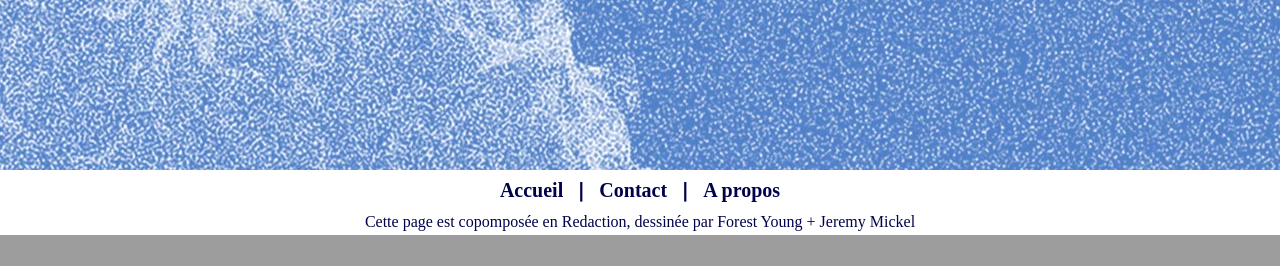
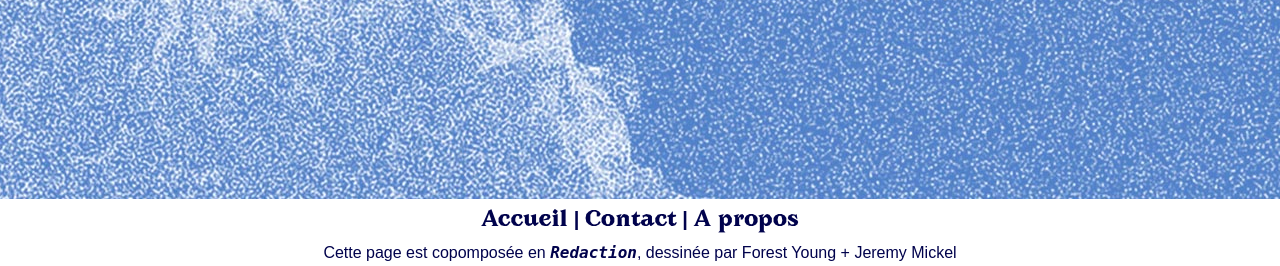
Before and after one commit to adria-sr/my-website, a PHP site: page /projet-micro.html in a window 1280 px wide. Shown: the part 2117-2383 px from the top of the page. Before the commit the page ends 2352 px from the top, so only its background shows below. Run offline with PHP 8.4, Linux system fonts and the light colour scheme; some web fonts are replaced.

Commit message:
Update font and svg settings

```diff
--- a/css/global.css
+++ b/css/global.css
@@ -1,6 +1,6 @@
 @charset "UTF-8";
 
-/*!
+/*
  * <> by Adrià SOUBIAS RABASSA,
  * Tout droits réservés
  * 2021
@@ -48,7 +48,7 @@
   font-style: normal;
 }
 
-@font-face {
+/*@font-face {
   font-family: 'Redaction_Regular';
   src: url('font/redaction/normal/Redaction-Regular.otf') format('opentype'),
     url('font/redaction/normal/Redaction-Regular.woff2') format('woff2');
@@ -70,41 +70,25 @@
     url('font/redaction/normal/Redaction-Bold.woff2') format('woff2');
   font-weight: normal;
   font-style: normal;
-}
-
-/*body {
-  background: url("assets/img/noisy.png");
-  background-color: #091612;
-  animation: is--noisy 1s steps(10) infinite;
-  opacity: .8;
-}
-
-@keyframes is--noisy {
-  from {
-    background-position: 0 0;
-  }
-
-  to {
-    background-position: 70px 280px;
-  }
 }*/
 h1, a, .avara {
   font-family: "Avara_Black", Georgia, serif;
 }
 
 p, .plex {
-  font-family: 'IBM Plex Sans', monospace;
+  font-family: 'IBM Plex Sans', sans-serif;
   font-style: normal;
   font-weight: 300;
 }
 
 h2, h2 a, h3, h4, h5, h6 {
-  font-family: 'IBM Plex Sans', monospace;
+  font-family: 'IBM Plex Sans', sans-serif;
+  font-style: normal;
   font-weight: 800;
 }
 
 i {
-  font-family: 'IBM Plex Sans', monospace;
+  font-family: 'IBM Plex Sans', sans-serif;
   font-style: italic;
   font-weight: 300;
 }
@@ -113,18 +97,19 @@
   font-family: "Avara_Bold Italic", Georgia, serif;
 }
 
-b, .avara-black {
+.avara-black {
   font-family: "Avara_Black", Georgia, serif;
+}
+
+b {
+  font-family: 'IBM Plex Sans', monospace;
+  font-style: italic;
+  font-weight: 600;
 }
 
 header {
   border-radius: 20px;
   z-index: 1;
-}
-
-.plex {
-  font-family: 'IBM Plex Sans', monospace;
-  font-weight: 100;
 }
 
 ul, li {
@@ -145,28 +130,12 @@
   text-align: justify;
 }
 
-.redaction {
-  font-family: 'Redaction_Regular', serif;
-}
-
-.redaction-bold {
-  font-family: 'Redaction_Bold', serif;
-}
-
 .micro {
   color: var(--micro);
 }
 
 em, .tonique {
   color: var(--tonique);
-}
-
-.pakistani {
-  color: var(--pakistani);
-}
-
-.muriers {
-  color: var(--muriers);
 }
 
 .huge-svg {
@@ -177,10 +146,15 @@
   margin: 0.5vw;
 }
 
-.svg-menu {
+.svg-menu, .svg-menu-black {
   fill: var(--bs-white);
   transition: 0.2s;
   margin: 0.5vw;
+  cursor: pointer;
+}
+
+.svg-menu-black {
+  fill: var(--bs-black);
 }
 
 svg:hover {
```
